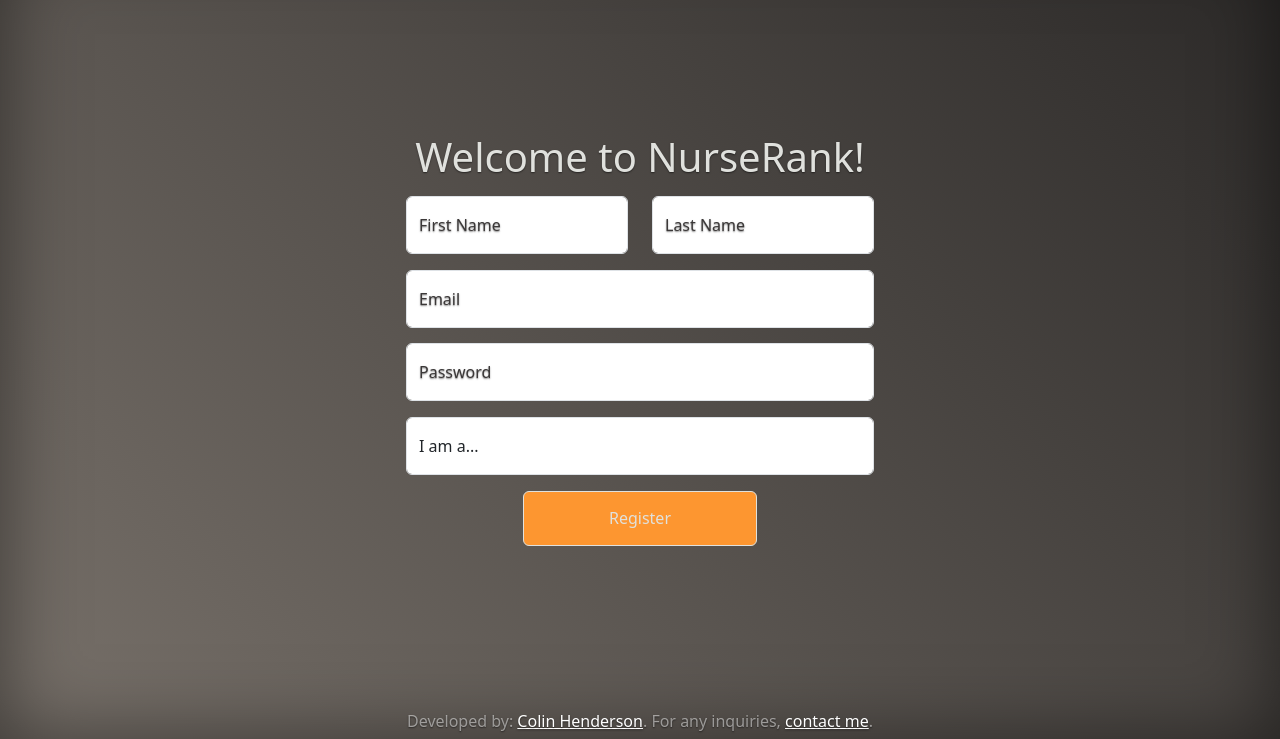
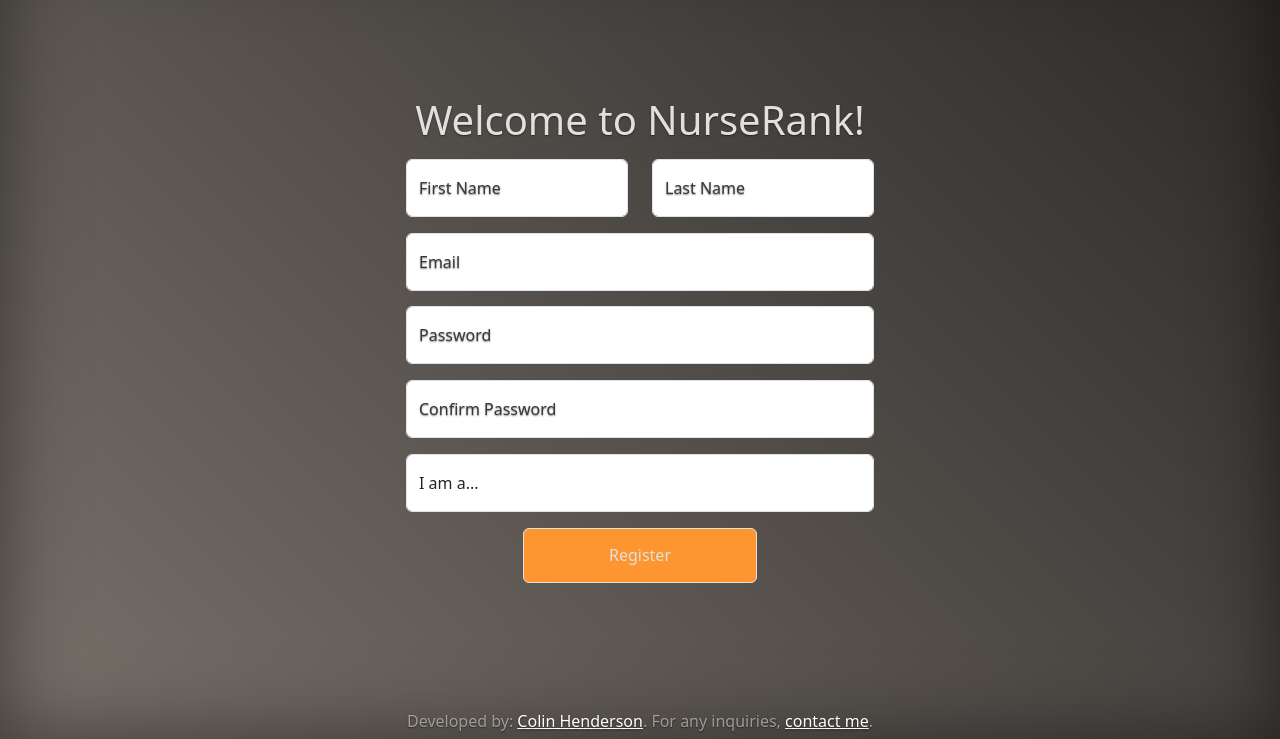
Before and after one commit to 0xcolinhenderson/NurseRank, a Flask app: page /register in a window 1280 px wide. Shown: the part 61-800 px from the top of the page. Run offline with Flask 3, Linux system fonts and the light colour scheme; some libraries are stand-ins or nearby versions.

Commit message:
beginning http req

```diff
--- a/app/models.py
+++ b/app/models.py
@@ -37,7 +37,8 @@ class UserRole(Base):
 class User(UserMixin, Base):
     __tablename__ = "users"
     user_id = Column(Integer, primary_key=True)
-    username = Column(Text)
+    firstname = Column(Text)
+    lastname = Column(Text)
     email = Column(String, nullable=False, unique=True)
     password_hash = Column(String(128), nullable=False)
     confirmed = Column(Boolean, nullable=False, server_default="false")
--- a/app/static/js/register.js
+++ b/app/static/js/register.js
@@ -2,9 +2,12 @@ const register_form = document.getElementById('register_form');
 
 function register(e) {
     e.preventDefault();
-    let username = document.getElementById('username').value;
+    let firstname = document.getElementById('firstname').value;
+    let lastname = document.getElementById('lastname').value;
     let email = document.getElementById('email').value;
     let password = document.getElementById('password').value;
+    let password2 = document.getElementById('password2').value;
+    let rn_status = document.getElementById('rn_status').value;
 
     fetch("/api/register", {
       method: "POST",
@@ -12,7 +15,7 @@ function register(e) {
         "Content-Type": "application/json",
       },
       credentials: "same-origin",
-      body: JSON.stringify({ username: username, email: email, password: password }),
+      body: JSON.stringify({ firstname: firstname, email: email, password: password, password2 : password2, rn_status : rn_status }),
     })
     .then((res) => res.json())
     .then((data) => {
--- a/app/templates/register.html
+++ b/app/templates/register.html
@@ -5,36 +5,41 @@
 <script src="../assets/dist/js/bootstrap.bundle.min.js"></script>
 
 <main class="form-signin w-100 m-auto" style="max-width: 500px;">
-<form>
+<form id="register_form">
   <h1 class="fw-light" style="margin-bottom: 15px;">Welcome to NurseRank!</h1>
 
   <div class="row mb-3">
     <div class="col-6">
       <div class="form-floating">
-        <input type="text" class="form-control" id="floatingFirstName" placeholder="First Name">
+        <input type="text" class="form-control" id="firstname" placeholder="First Name">
         <label for="floatingFirstName" style="color: var(--bg2)">First Name</label>
       </div>
     </div>
     <div class="col-6">
       <div class="form-floating">
-        <input type="text" class="form-control" id="floatingLastName" placeholder="Last Name">
+        <input type="text" class="form-control" id="lastname" placeholder="Last Name">
         <label for="floatingLastName" style="color: var(--bg2)">Last Name</label>
       </div>
     </div>
   </div>
 
   <div class="form-floating mb-3">
-    <input type="email" class="form-control" id="floatingEmail" placeholder="name@example.com">
+    <input type="email" class="form-control" id="email" placeholder="name@example.com">
     <label for="floatingEmail" style="color: var(--bg2)">Email</label>
   </div>
 
   <div class="form-floating mb-3">
-    <input type="password" class="form-control" id="floatingPassword" placeholder="Password">
+    <input type="password" class="form-control" id="password" placeholder="Password">
     <label for="floatingPassword" style="color: var(--bg2)">Password</label>
   </div>
 
+  <div class="form-floating mb-3">
+    <input type="password" class="form-control" id="password2" placeholder="Password">
+    <label for="floatingPassword" style="color: var(--bg2)">Confirm Password</label>
+  </div>
+
   <div class="form-group mb-3">
-    <select class="form-control"id="inlineFormCustomSelect" style="height: calc(3.5rem + 2px);">
+    <select class="form-control"id="rn_status" style="height: calc(3.5rem + 2px);">
       <option value="N/A">I am a...</option>
       <option value="RN I">I am a RN I</option>
       <option value="RN II">I am a RN II</option>
@@ -47,5 +52,6 @@
 
   <button class="btn btn-primary w-100 py-2" type="submit" style="height: 55px; background-color: var(--orange);">Register</button>
 </form>
+<script src="/static/js/register.js"></script>
 </main>
 {% endblock %}
```
Also changed, not shown: app/services/account_management_services.py (+5 -3 lines), app/views/account.py (+7 -3 lines).
